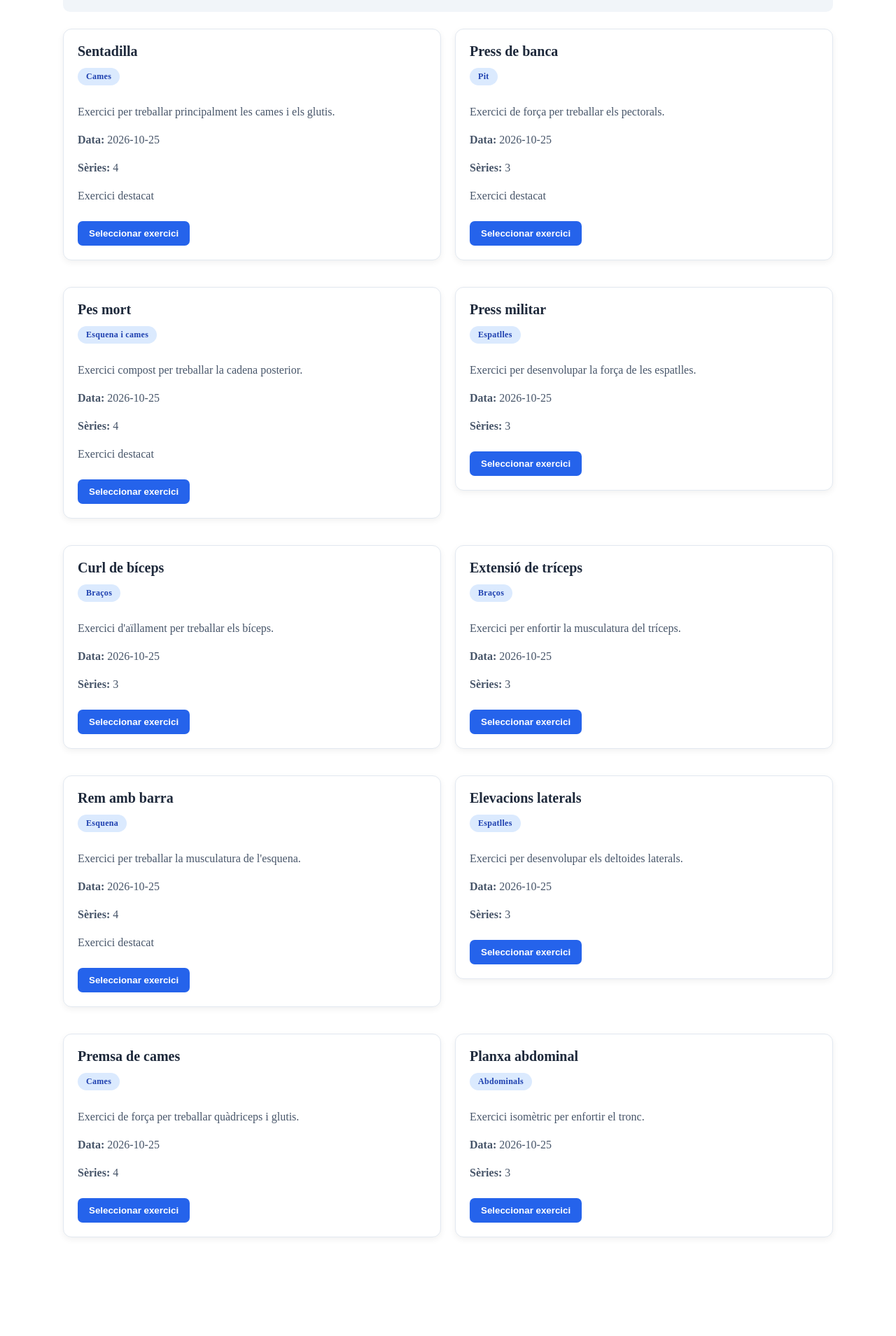
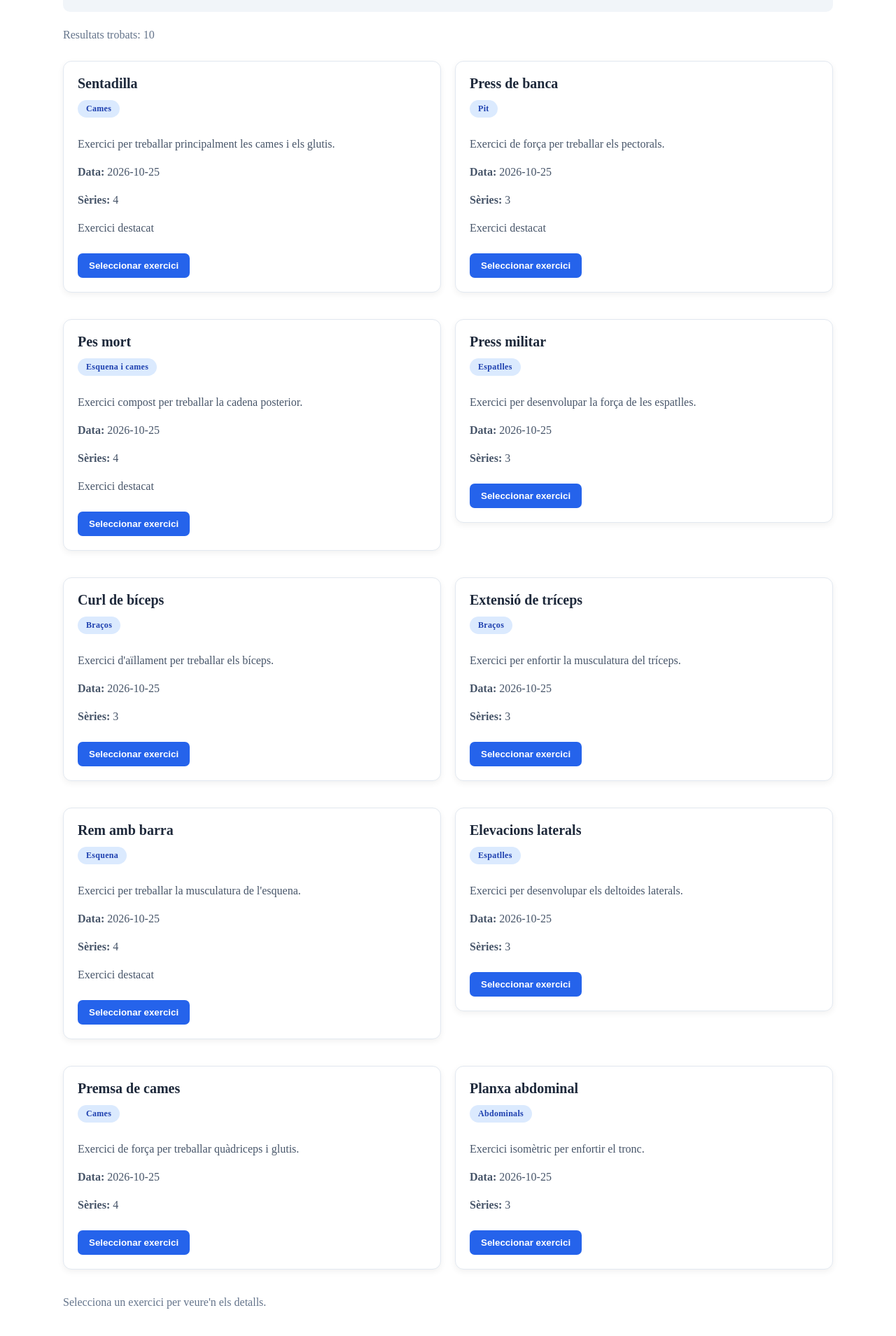
Before and after one commit to DavidManjon/ioc-angular-entrenaments-forca-david-manjon, an Angular app: page / in a window 1280 px wide. Shown: the part 601-2510 px from the top of the page at 70% size. Before the commit the page ends 2425 px from the top, so only its background shows below. Built offline with nearby package versions, Linux system fonts and the light colour scheme.

Commit message:
feat: add control flow and exercise details

```diff
--- a/src/app/app.component.html
+++ b/src/app/app.component.html
@@ -1,4 +1,3 @@
-
 <main class="container">
   <section class="content">
     <h1>{{ appName }}</h1>
@@ -29,6 +28,10 @@
       (filtreCanviat)="aplicarFiltres($event)"
     />
 
+    <p>
+      Resultats trobats: {{ exercicisFiltrats.length }}
+    </p>
+
     <app-exercici-list
       [exercicis]="exercicisFiltrats"
       (exerciciSeleccionat)="seleccionarExercici($event)"
@@ -39,7 +42,10 @@
         <h3>Exercici seleccionat</h3>
         <p>{{ exerciciSeleccionat.nom }}</p>
         <p>{{ exerciciSeleccionat.descripcio }}</p>
+        <p><strong>Data:</strong> {{ exerciciSeleccionat.data | date:'dd/MM/yyyy' }}</p>
       </div>
+    } @else {
+      <p>Selecciona un exercici per veure'n els detalls.</p>
     }
 
   </section>
--- a/src/app/app.component.ts
+++ b/src/app/app.component.ts
@@ -1,4 +1,4 @@
-
+import { DatePipe } from '@angular/common';
 import { Component, ChangeDetectionStrategy } from '@angular/core';
 import { RouterOutlet } from '@angular/router';
 import { Exercici } from './models/exercici.model';
@@ -11,7 +11,8 @@ import { ExerciciFilters } from './components/exercici-filters/exercici-filters.
   imports: [
     RouterOutlet,
     ExerciciList,
-    ExerciciFilters
+    ExerciciFilters,
+    DatePipe
   ],
   templateUrl: './app.component.html',
   changeDetection: ChangeDetectionStrategy.Eager,
--- a/src/app/components/exercici-list/exercici-list.component.html
+++ b/src/app/components/exercici-list/exercici-list.component.html
@@ -1,6 +1,6 @@
 <div class="exercici-list">
   @if (exercicis.length === 0) {
-    <p>No hi ha exercicis disponibles.</p>
+    <p>No s'han trobat exercicis.</p>
   } @else {
     @for (exercici of exercicis; track exercici.id) {
       <app-exercici-card
```
